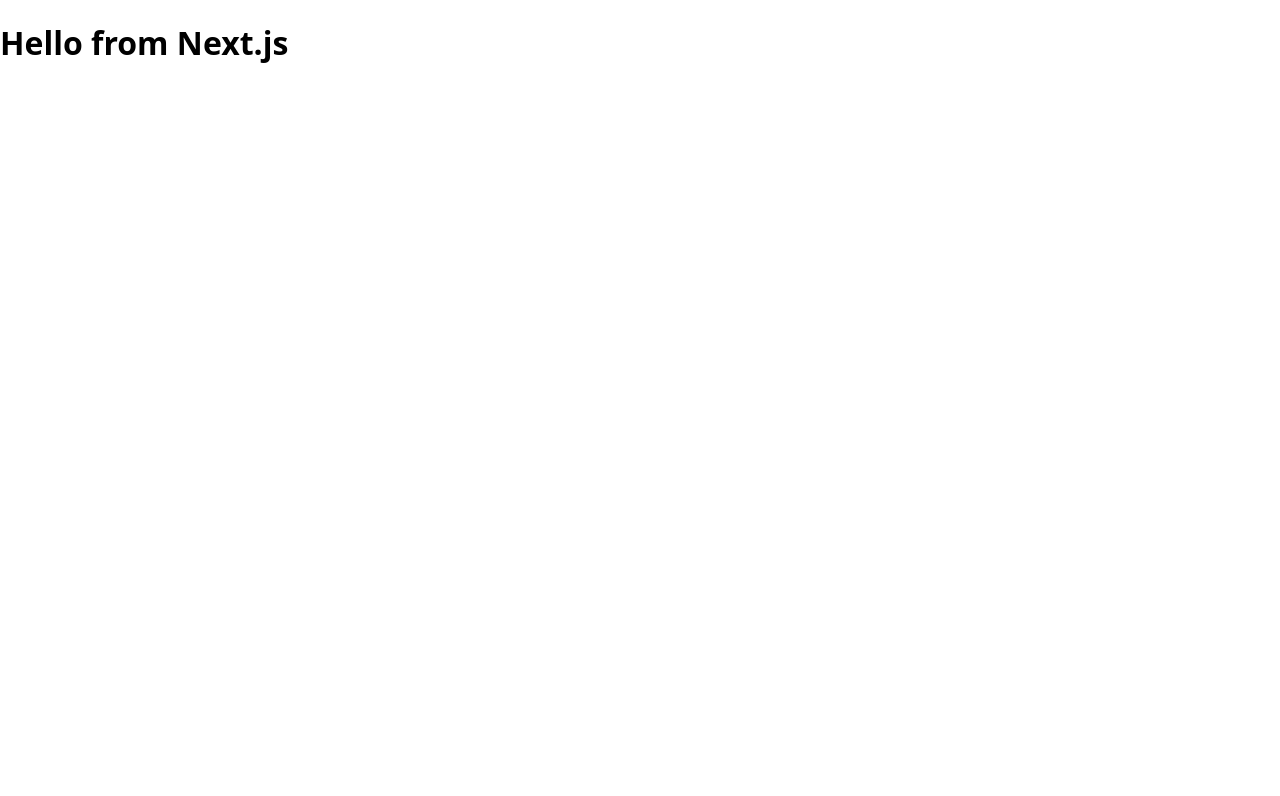
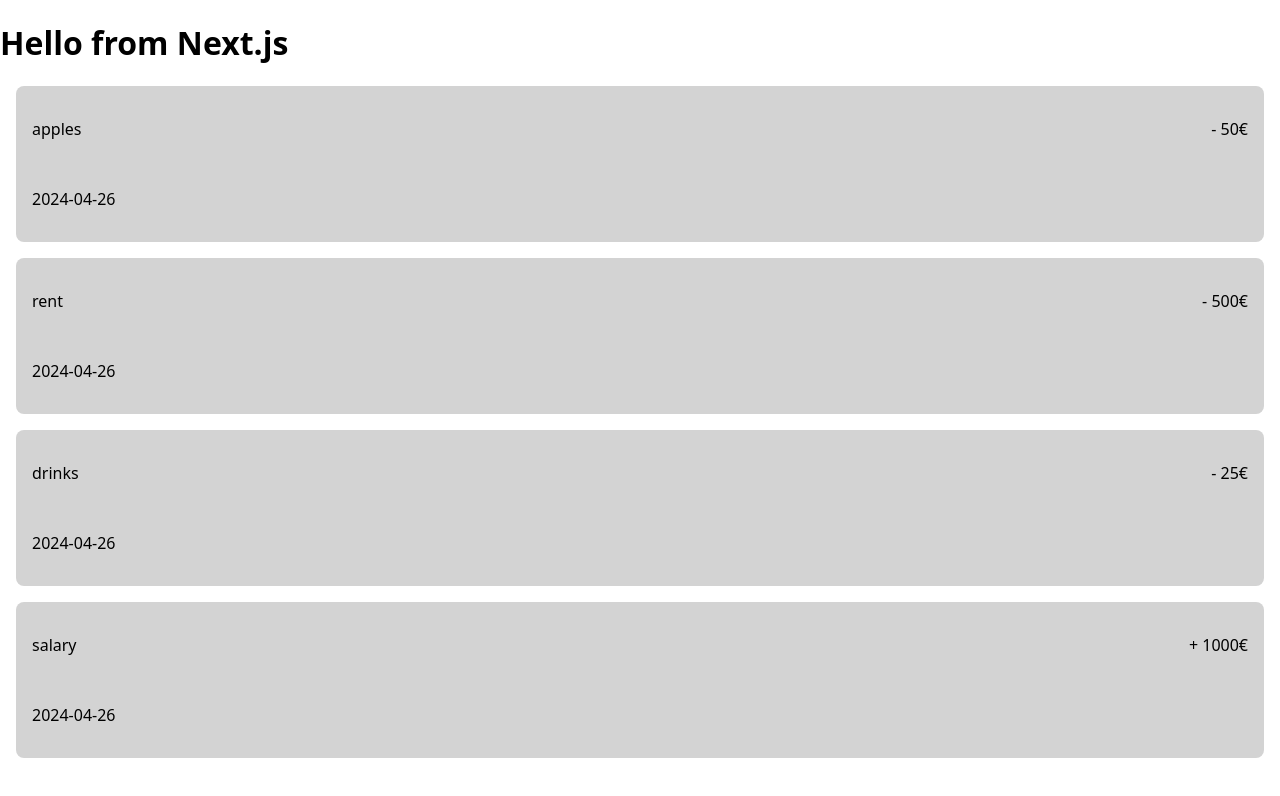
Before and after one commit to benediktbrenk/budget-app, a Next.js app: page / in a window 1280 px wide. Shown: the top 796 px of the page. Built offline with nearby package versions, Linux system fonts and the light colour scheme.

Commit message:
create TransactionList and basic styling

```diff
--- a/components/TransactionCard/index.js
+++ b/components/TransactionCard/index.js
@@ -1,13 +1,37 @@
 import React from "react";
+import styled from "styled-components";
 
-function TransactionCard() {
+const StyledLi = styled.li`
+  list-style: none;
+  display: flex;
+  flex-direction: column;
+  gap: 1rem;
+  background-color: lightgray;
+  margin: 1rem;
+  padding: 1rem;
+  border-radius: 8px;
+`;
+
+const StyledItemContainer = styled.div`
+  display: flex;
+  justify-content: space-between;
+`;
+
+function TransactionCard({ transaction }) {
   return (
-    <li>
-      <p>name</p>
-      <p>amount</p>
-      <p>date</p>
-      <p>type</p>
-    </li>
+    <StyledLi>
+      <StyledItemContainer>
+        <p>{transaction.name}</p>
+        <p>
+          {transaction.direction === "expense" ? "- " : "+ "}
+          {transaction.amount}
+          {transaction.currency}
+        </p>
+      </StyledItemContainer>
+      <StyledItemContainer>
+        <p>{transaction.date}</p>
+      </StyledItemContainer>
+    </StyledLi>
   );
 }
 
--- /dev/null
+++ b/components/TransactionList/index.js
@@ -0,0 +1,15 @@
+import React from "react";
+import TransactionCard from "../TransactionCard";
+import { transactions } from "@/db/data.js";
+
+function TransactionList() {
+  return (
+    <ul>
+      {transactions.map((transaction) => (
+        <TransactionCard key={transaction.id} transaction={transaction} />
+      ))}
+    </ul>
+  );
+}
+
+export default TransactionList;
--- a/pages/index.js
+++ b/pages/index.js
@@ -1,7 +1,10 @@
+import TransactionList from "@/components/TransactionList";
+
 export default function HomePage() {
   return (
     <div>
       <h1>Hello from Next.js</h1>
+      <TransactionList />
     </div>
   );
 }
--- a/styles.js
+++ b/styles.js
@@ -9,6 +9,12 @@ export default createGlobalStyle`
 
   body {
     margin: 0;
+    padding: 0;
     font-family: system-ui;
   }
+
+ul{
+margin: 0;
+padding:0;
+}
 `;
```
